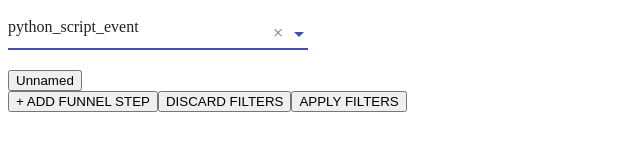
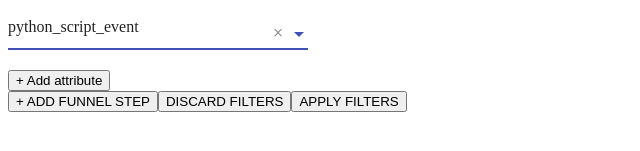
Before and after one commit to bosanskamariana/exponea-assignment, an Angular app: page / in a window 1280 px wide. Both pictures are taken after a click on the button "+ ADD FUNNEL STEP". Shown: the part 159-310 px from the top of the page, without its empty margins (0-640 px from the left). Built offline with nearby package versions, Linux system fonts and the light colour scheme.

Commit message:
basic functionality for selecting event

```diff
--- a/src/app/event-select-box/event-select-box.component.html
+++ b/src/app/event-select-box/event-select-box.component.html
@@ -13,9 +13,12 @@
       [(ngModel)]="selectedEvent"
     >
     </ng-select>
-    <app-attribute-select-box
-      ngFor="let eventAttribute of event.attributes"
-      [attribute]="epventAttribute"
-    ></app-attribute-select-box>
+    <app-attribute
+      *ngFor="let eventAttribute of event.attributes"
+      [attribute]="eventAttribute"
+    ></app-attribute>
+    <button (click)="createEmptyAttribute()">
+      {{ !event.attributes.length ? '+ Add attribute' : 'Refine more' }}
+    </button>
   </div>
 </div>
--- a/src/app/event-select-box/event-select-box.component.ts
+++ b/src/app/event-select-box/event-select-box.component.ts
@@ -1,7 +1,7 @@
 import { Component, OnInit, Input } from '@angular/core';
 import events from './../data-model/events';
 import { FilterEvent, Attribute } from '../data-model/types';
-
+import { generateID } from './../helpers/id-generator';
 @Component({
   selector: 'app-event-select-box',
   templateUrl: './event-select-box.component.html',
@@ -21,7 +21,21 @@ export class EventSelectBoxComponent implements OnInit {
   }
 
   addAttribute(attribute: Attribute) {
+    console.log('addAttribute', attribute);
     this.event.attributes.push(attribute);
+  }
+
+  createEmptyAttribute() {
+    const empty = {
+      id: generateID(),
+      type: 'text',
+      name: 'Unnamed',
+      operator: null,
+      value: '',
+      value2: ''
+    };
+
+    this.event.attributes.push(empty);
   }
 
   removeAttribute(attributeId: string) {
```
